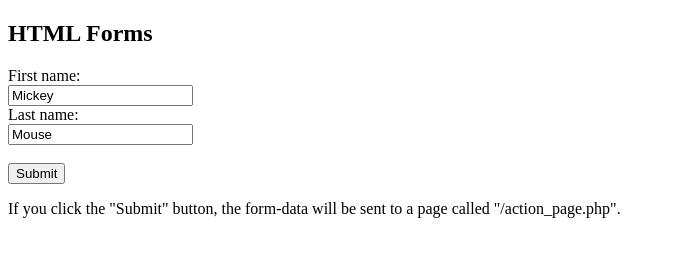
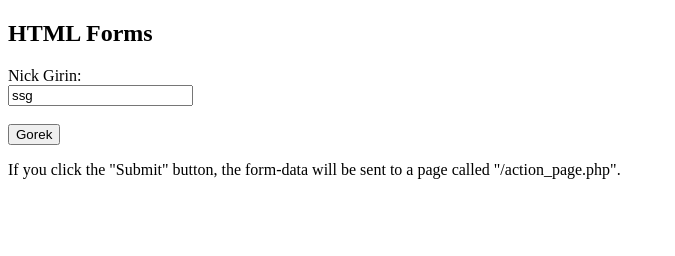
Before and after one commit to eksi-me/eksi-me.github.io, a plain HTML site: page index.html in a window 1280 px wide. Shown: the whole page, without its empty margins (0-675 px from the left). Drawn offline with Linux system fonts and the light colour scheme.

Commit message:
very minor changes on form

```diff
--- a/index.html
+++ b/index.html
@@ -30,13 +30,11 @@
 <h2>HTML Forms</h2>
 
 <form action="/action_page.php">
-  First name:<br>
-  <input type="text" name="firstname" value="Mickey">
+  Nick Girin:<br>
+  <input type="text" name="nick" value="ssg">
   <br>
-  Last name:<br>
-  <input type="text" name="lastname" value="Mouse">
-  <br><br>
-  <input type="submit" value="Submit">
+  <br>
+  <input type="submit" value="Gorek">
 </form>
 
 <p>If you click the "Submit" button, the form-data will be sent to a page called "/action_page.php".</p>
```
